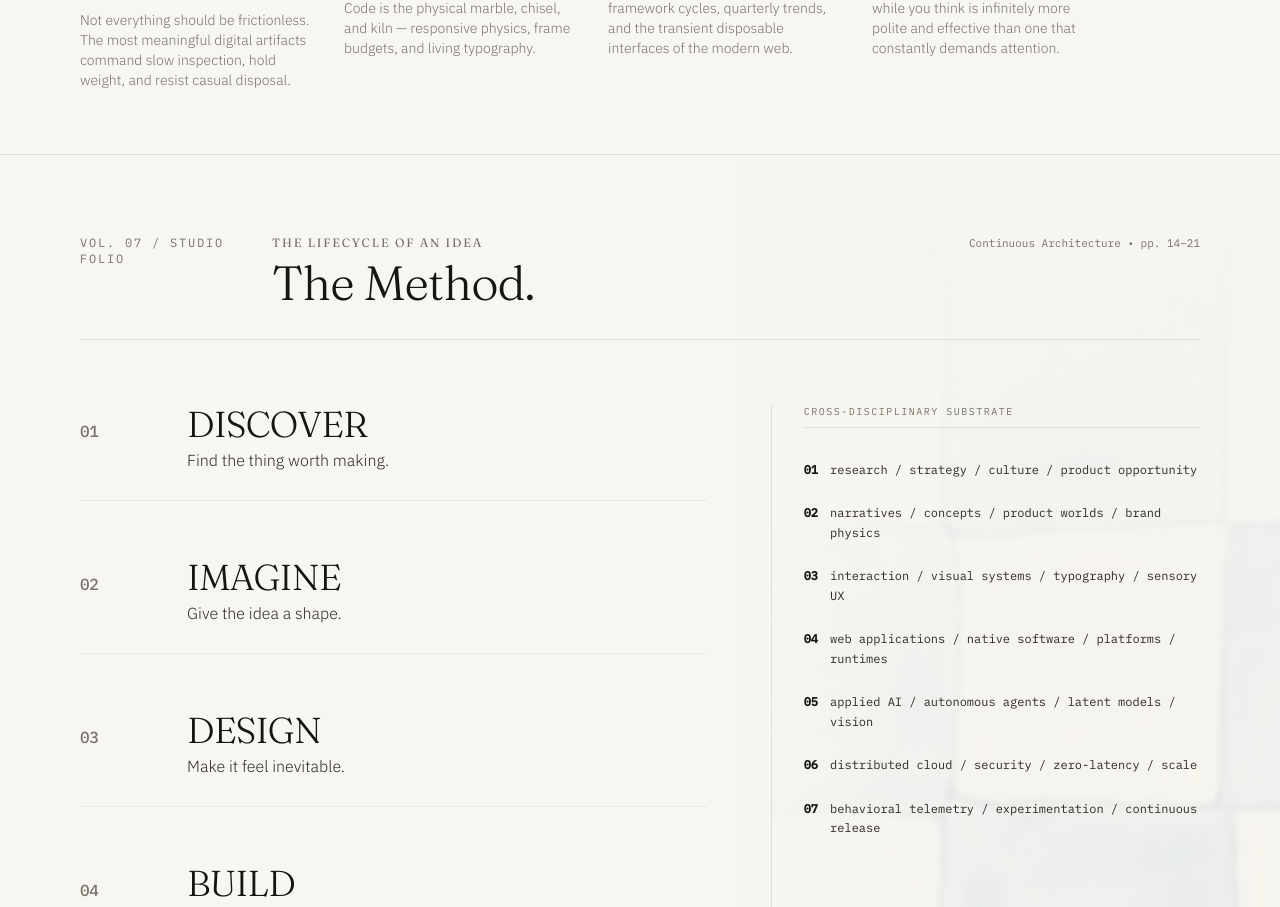
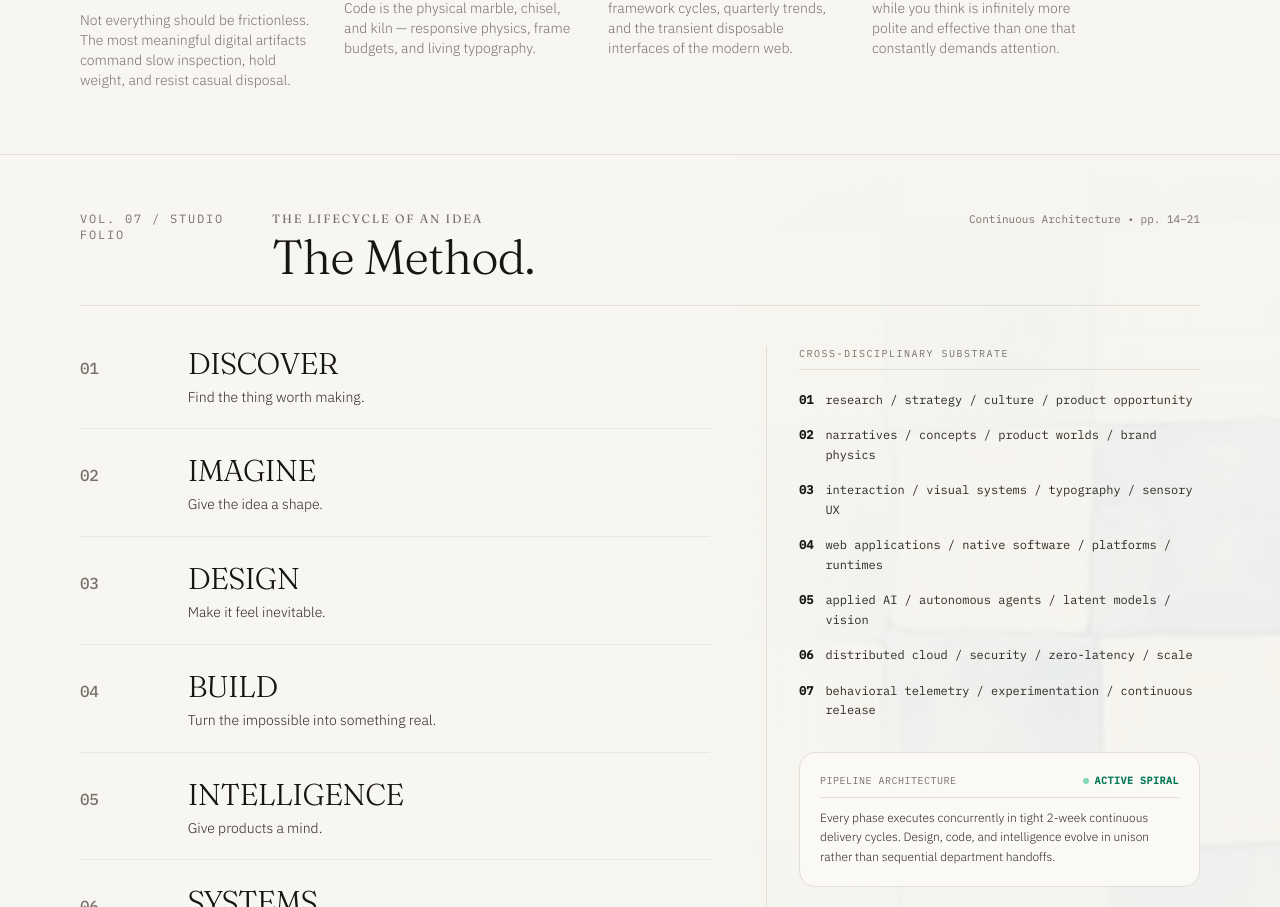
Before and after one commit to theninthfoundry/latent-, a Next.js app: page / in a window 1280 px wide. Shown: the part 1893-2800 px from the top of the page. Built offline with nearby package versions, Linux system fonts and the light colour scheme; a web font is replaced by a local one.

Commit message:
refactor(method): enhance circular three-phase engineering spread

```diff
--- a/src/components/latent/method.tsx
+++ b/src/components/latent/method.tsx
@@ -62,7 +62,7 @@ export function Method() {
   return (
     <section
       id="method"
-      className="relative pt-16 sm:pt-20 pb-28 sm:pb-36 px-6 sm:px-12 lg:px-20 max-w-[1600px] mx-auto border-t border-paper-border overflow-hidden"
+      className="relative pt-12 sm:pt-14 pb-14 sm:pb-16 px-6 sm:px-12 lg:px-20 max-w-[1600px] mx-auto border-t border-paper-border overflow-hidden"
     >
       {/* Architectural Surface: Cropped Blue Painted Checker Wall with restrained Parallax */}
       <div className="absolute top-0 right-0 w-full md:w-[42%] h-full pointer-events-none select-none overflow-hidden opacity-[0.16] mix-blend-multiply z-0">
@@ -79,12 +79,12 @@ export function Method() {
       </div>
 
       {/* Editorial Spread Top Header */}
-      <div className="grid grid-cols-1 md:grid-cols-12 gap-8 mb-12 sm:mb-16 border-b border-paper-border pb-8 items-baseline relative z-10">
+      <div className="grid grid-cols-1 md:grid-cols-12 gap-8 mb-8 sm:mb-10 border-b border-paper-border pb-6 items-baseline relative z-10">
         <div className="md:col-span-2 font-mono text-xs uppercase tracking-widest text-ink-muted">
           Vol. 07 / Studio Folio
         </div>
         <div className="md:col-span-7">
-          <h2 className="font-serif text-xs uppercase tracking-widest text-ink-muted mb-2">
+          <h2 className="font-serif text-xs uppercase tracking-widest text-ink-muted mb-1.5">
             The Lifecycle of an Idea
           </h2>
           <div className="font-serif text-3xl sm:text-5xl font-light tracking-tight text-ink">
@@ -97,9 +97,9 @@ export function Method() {
       </div>
 
       {/* The Editorial Publication Spread */}
-      <div className="grid grid-cols-1 lg:grid-cols-12 gap-12 lg:gap-16 relative z-10">
+      <div className="grid grid-cols-1 lg:grid-cols-12 gap-10 lg:gap-14 relative z-10">
         {/* Left Column: Numbered Stages */}
-        <div className="lg:col-span-7 space-y-10 sm:space-y-14">
+        <div className="lg:col-span-7 space-y-5 sm:space-y-6">
           {METHOD_STEPS.map((step, idx) => (
             <motion.div
               key={step.num}
@@ -107,7 +107,7 @@ export function Method() {
               whileInView={{ opacity: 1, y: 0 }}
               viewport={{ once: true, margin: "-40px" }}
               transition={{ duration: 0.7, ease: spatialEase, delay: idx * 0.04 }}
-              className="grid grid-cols-12 gap-4 items-baseline border-b border-paper-border/60 pb-7 group cursor-default"
+              className="grid grid-cols-12 gap-4 items-baseline border-b border-paper-border/60 pb-5 group cursor-default"
             >
               {/* Number */}
               <div className="col-span-2 font-mono text-sm sm:text-base text-ink-muted group-hover:text-ink font-medium tracking-tight transition-colors">
@@ -116,10 +116,10 @@ export function Method() {
 
               {/* Title & Thesis */}
               <div className="col-span-10 space-y-1">
-                <h3 className="font-serif text-2xl sm:text-4xl font-light text-ink tracking-tight group-hover:italic group-hover:translate-x-1 transition-all duration-300">
+                <h3 className="font-serif text-2xl sm:text-3xl font-light text-ink tracking-tight group-hover:italic group-hover:translate-x-1 transition-all duration-300">
                   {step.name}
                 </h3>
-                <p className="font-sans text-sm sm:text-base text-ink-light font-light leading-relaxed">
+                <p className="font-sans text-sm text-ink-light font-light leading-relaxed">
                   {step.thesis}
                 </p>
                 <div className="lg:hidden pt-2 font-mono text-[11px] text-ink-muted">
@@ -130,15 +130,15 @@ export function Method() {
           ))}
         </div>
 
-        {/* Right Column: Editorial Marginalia, Footnotes & Naïve Moment */}
-        <div className="lg:col-span-5 flex flex-col justify-between space-y-12 lg:pl-8 lg:border-l border-paper-border">
+        {/* Right Column: Editorial Marginalia, Pipeline Status & Naïve Moment */}
+        <div className="lg:col-span-5 flex flex-col justify-between space-y-8 lg:pl-8 lg:border-l border-paper-border">
           {/* Marginalia Disciplines Stream */}
-          <div className="space-y-8">
+          <div className="space-y-5">
             <span className="font-mono text-[10px] uppercase tracking-widest text-ink-muted block border-b border-paper-border pb-2">
               Cross-Disciplinary Substrate
             </span>
 
-            <div className="space-y-6 font-mono text-xs text-ink-muted leading-relaxed">
+            <div className="space-y-4 font-mono text-xs text-ink-muted leading-relaxed">
               {METHOD_STEPS.map((step) => (
                 <div key={step.num} className="flex items-baseline gap-3">
                   <span className="text-ink font-semibold">{step.num}</span>
@@ -146,6 +146,20 @@ export function Method() {
                 </div>
               ))}
             </div>
+          </div>
+
+          {/* Studio Practice Cadence: Fills mid-column void with rich studio context */}
+          <div className="p-5 rounded-2xl bg-paper-card border border-paper-border font-mono text-xs space-y-2.5">
+            <div className="flex justify-between items-center text-ink-muted text-[10px] uppercase tracking-wider pb-2 border-b border-paper-border">
+              <span>Pipeline Architecture</span>
+              <span className="text-emerald-700 font-semibold flex items-center gap-1.5">
+                <span className="w-1.5 h-1.5 rounded-full bg-emerald-500 animate-pulse" />
+                Active Spiral
+              </span>
+            </div>
+            <p className="font-sans text-xs text-ink-light font-light leading-relaxed">
+              Every phase executes concurrently in tight 2-week continuous delivery cycles. Design, code, and intelligence evolve in unison rather than sequential department handoffs.
+            </p>
           </div>
 
           {/* Naive Sketch Reflection in Marginalia */}
```
